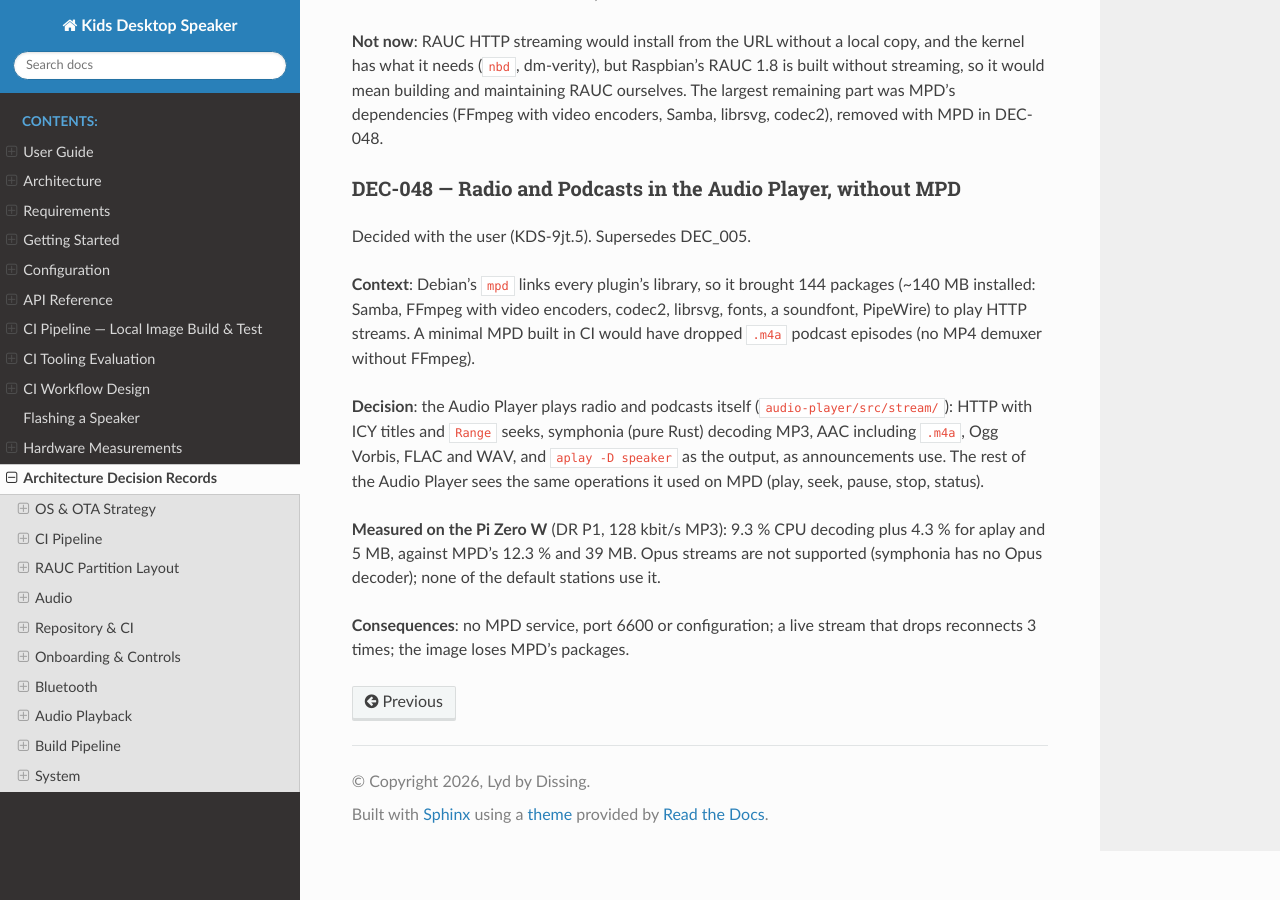
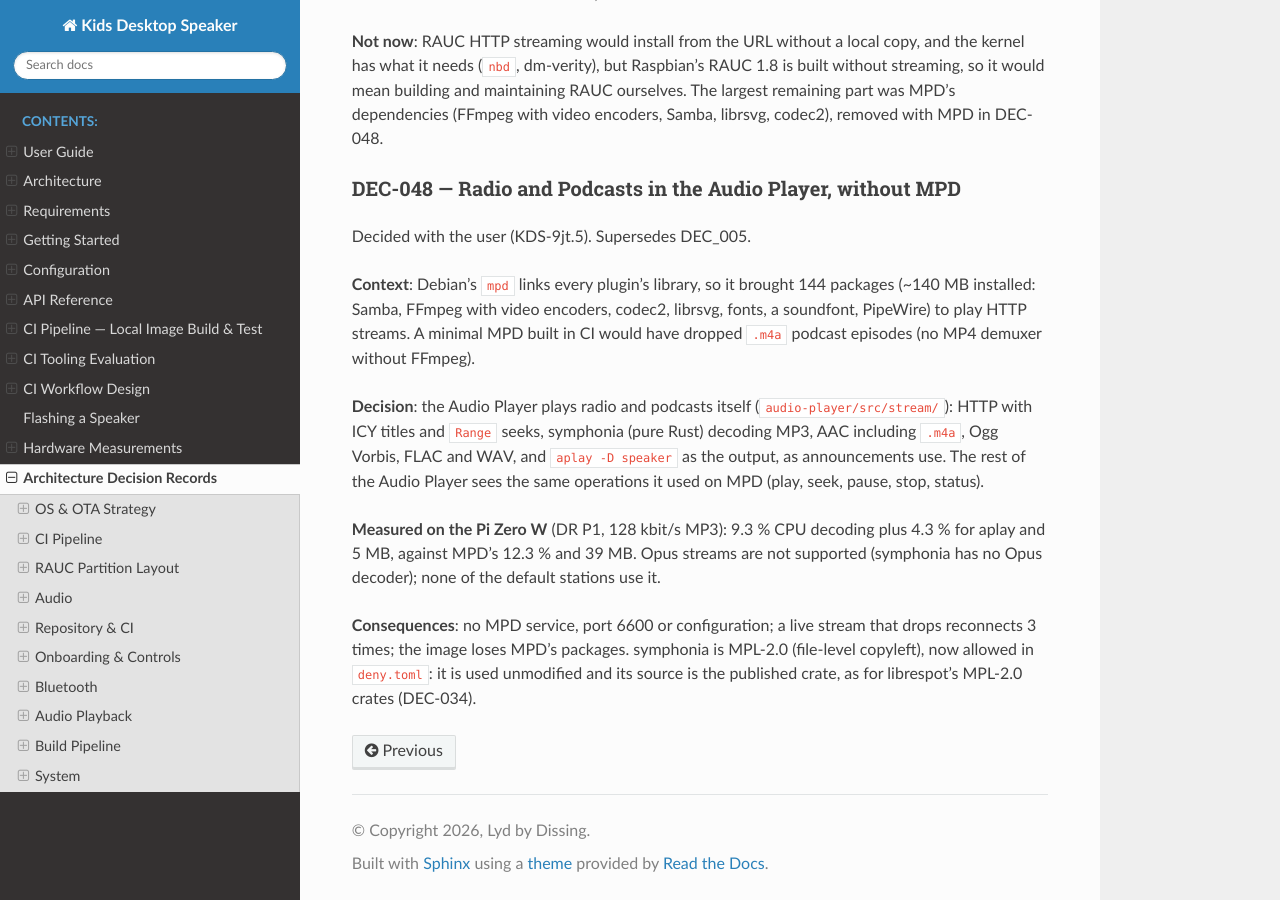
Before and after one commit to LydByDissing/kids-desktop-speaker, a Sphinx documentation site: the page built from docs/source/development/decisions.rst, in a window 1280 px wide and 900 px high, scrolled down 47601 px. Built offline with Sphinx 7.4.7 and the Read the Docs theme 3.1.0, drawn with Linux system fonts in a browser that asks for light colours.

Commit message:
chore(licenses): allow MPL-2.0 for symphonia (DEC-048)
symphonia, the stream player's decoders, is MPL-2.0: file-level copyleft,
used unmodified, source in the published crate. librespot already ships
MPL-2.0 crates on the same terms (DEC-034).

Co-Authored-By: Claude Opus 5.5 <noreply@anthropic.com>

```diff
--- a/deny.toml
+++ b/deny.toml
@@ -10,6 +10,10 @@ allow = [
     "CDLA-Permissive-2.0",
     "ISC",
     "MIT",
+    # File-level copyleft: symphonia, the stream player's decoders (DEC-048),
+    # used unmodified; its source is the published crate. librespot already
+    # ships MPL-2.0 crates on the same terms (DEC-034).
+    "MPL-2.0",
     "Unicode-3.0",
     "Unlicense",
 ]
--- a/docs/source/development/decisions.rst
+++ b/docs/source/development/decisions.rst
@@ -2893,4 +2893,7 @@ pause, stop, status).
 supported (symphonia has no Opus decoder); none of the default stations use it.
 
 **Consequences**: no MPD service, port 6600 or configuration; a live stream
-that drops reconnects 3 times; the image loses MPD's packages.
+that drops reconnects 3 times; the image loses MPD's packages. symphonia is
+MPL-2.0 (file-level copyleft), now allowed in ``deny.toml``: it is used
+unmodified and its source is the published crate, as for librespot's MPL-2.0
+crates (DEC-034).
```
